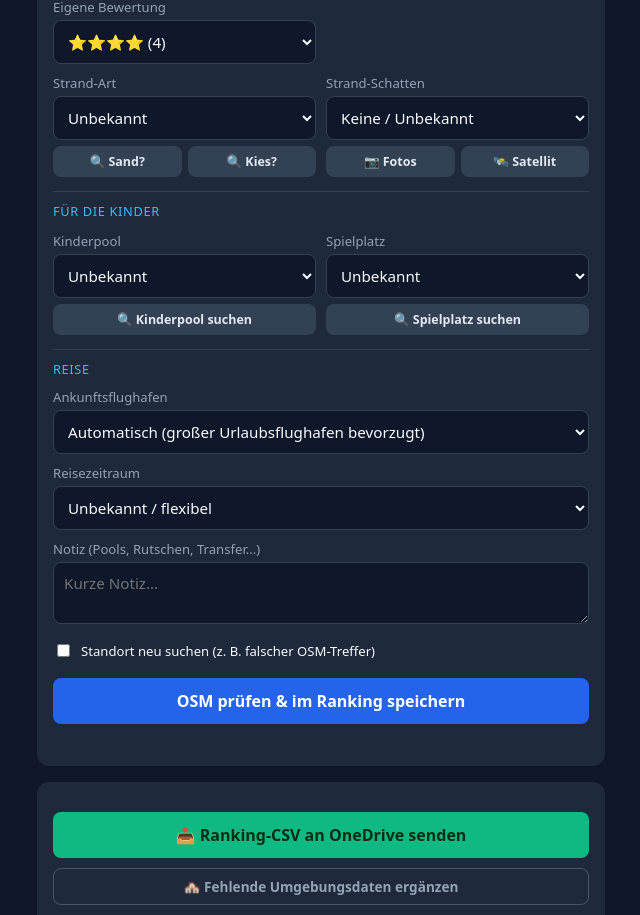
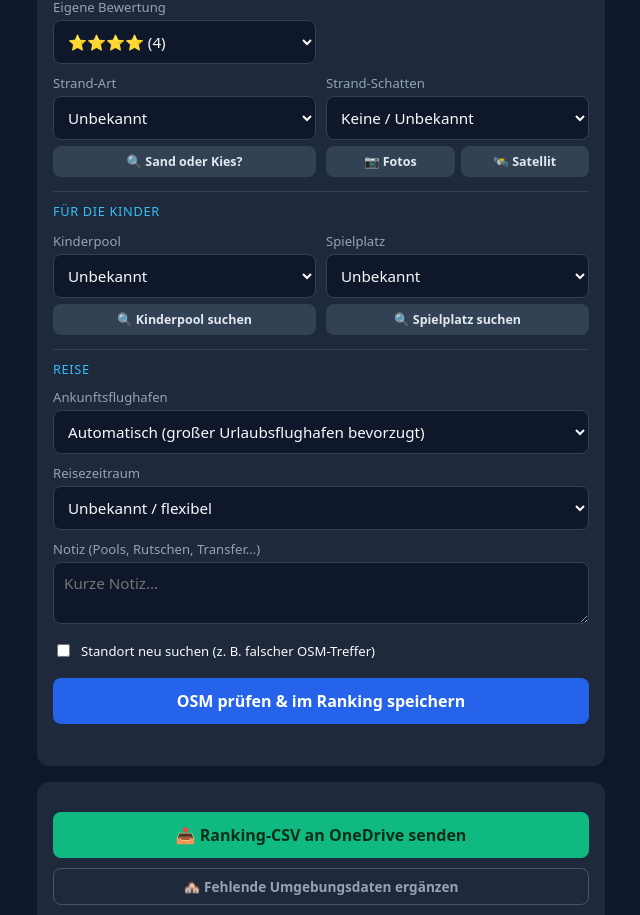
Before and after one commit to tobiaskienast-ctrl/hotel-sammler, a plain HTML site: page index.html in a window 1280 px wide. Shown: the part 857-1772 px from the top of the page, without its empty margins (319-959 px from the left). Drawn offline with Linux system fonts and the light colour scheme.

Commit message:
Ein Suchknopf "Sand oder Kies?" statt zwei
Co-Authored-By: Claude Opus 5.5 <noreply@anthropic.com>
Claude-Session: https://claude.ai/code/session_01NPFp9Y2G5yiPNMVKFmdPsq

```diff
--- a/app.js
+++ b/app.js
@@ -1406,8 +1406,7 @@ document.getElementById('envAllBtn')?.addEventListener('click', async (ev) => {
 const QUICK_SEARCHES = {
   kidsPool: { terms: 'Kinderbecken Kinderpool' },
   playground: { terms: 'Kinderspielplatz Spielplatz' },
-  beachSand: { terms: 'Sandstrand' },
-  beachKies: { terms: 'Kiesstrand Kies Strand' },
+  beachSurface: { terms: 'Strand Sand Kies' },
   beachPhotos: { terms: 'Strand', images: true }
 };
 function currentFormCoords() {
--- a/index.html
+++ b/index.html
@@ -164,10 +164,7 @@
           <option value="Steg/Plattform">Steg / Plattform</option>
           <option value="Unbekannt" selected>Unbekannt</option>
         </select>
-        <div class="row mini-row">
-          <button type="button" class="btn-search" data-search="beachSand">🔍 Sand?</button>
-          <button type="button" class="btn-search" data-search="beachKies">🔍 Kies?</button>
-        </div>
+        <button type="button" class="btn-search" data-search="beachSurface">🔍 Sand oder Kies?</button>
       </div>
       <div>
         <label for="beachShade">Strand-Schatten</label>
```
